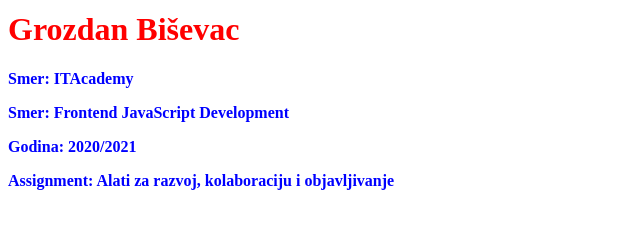
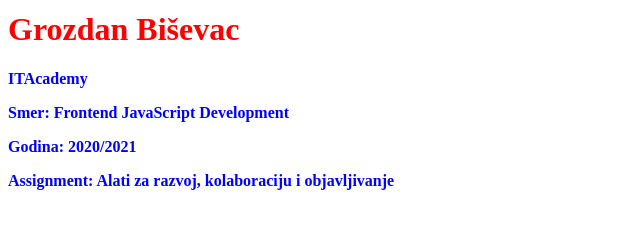
Before and after one commit to kurssajtova/test, a plain HTML site: page index.html in a window 1280 px wide. Shown: the part 168-396 px from the top of the page, 0-640 px from the left. Drawn offline with Linux system fonts and the light colour scheme.

Commit message:
Update index.html

```diff
--- a/index.html
+++ b/index.html
@@ -4,7 +4,7 @@
 
 <h1 style="color: red">Grozdan Biševac</h1>
 
-<p style="color: blue"><strong>Smer: ITAcademy</strong></p>
+<p style="color: blue"><strong>ITAcademy</strong></p>
 <p style="color: blue"><strong>Smer: Frontend JavaScript Development</strong></p>
 <p style="color: blue"><strong>Godina: 2020/2021</strong></p>
 <p style="color: blue"><strong>Assignment: Alati za razvoj, kolaboraciju i objavljivanje</strong></p>
```
